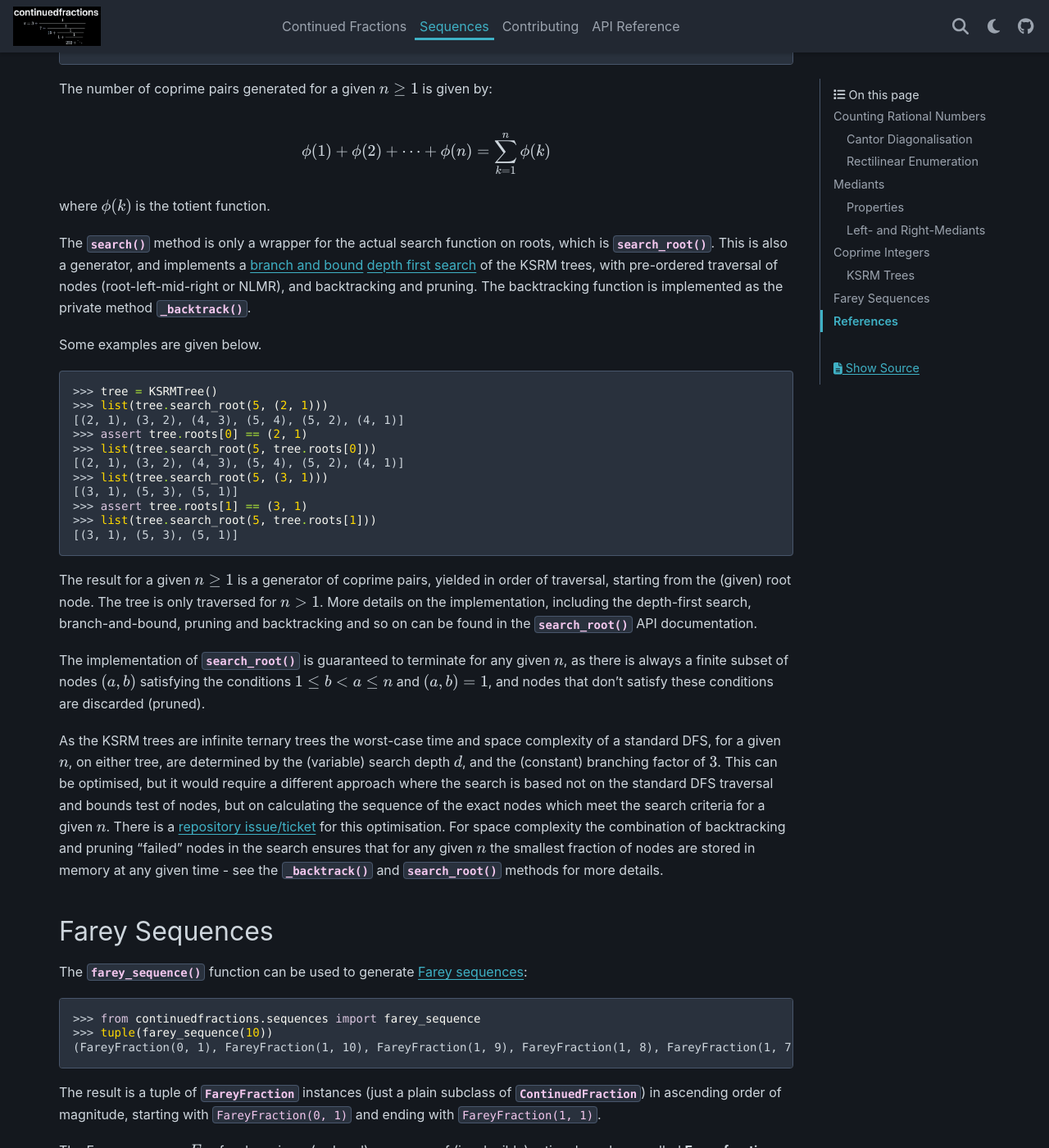
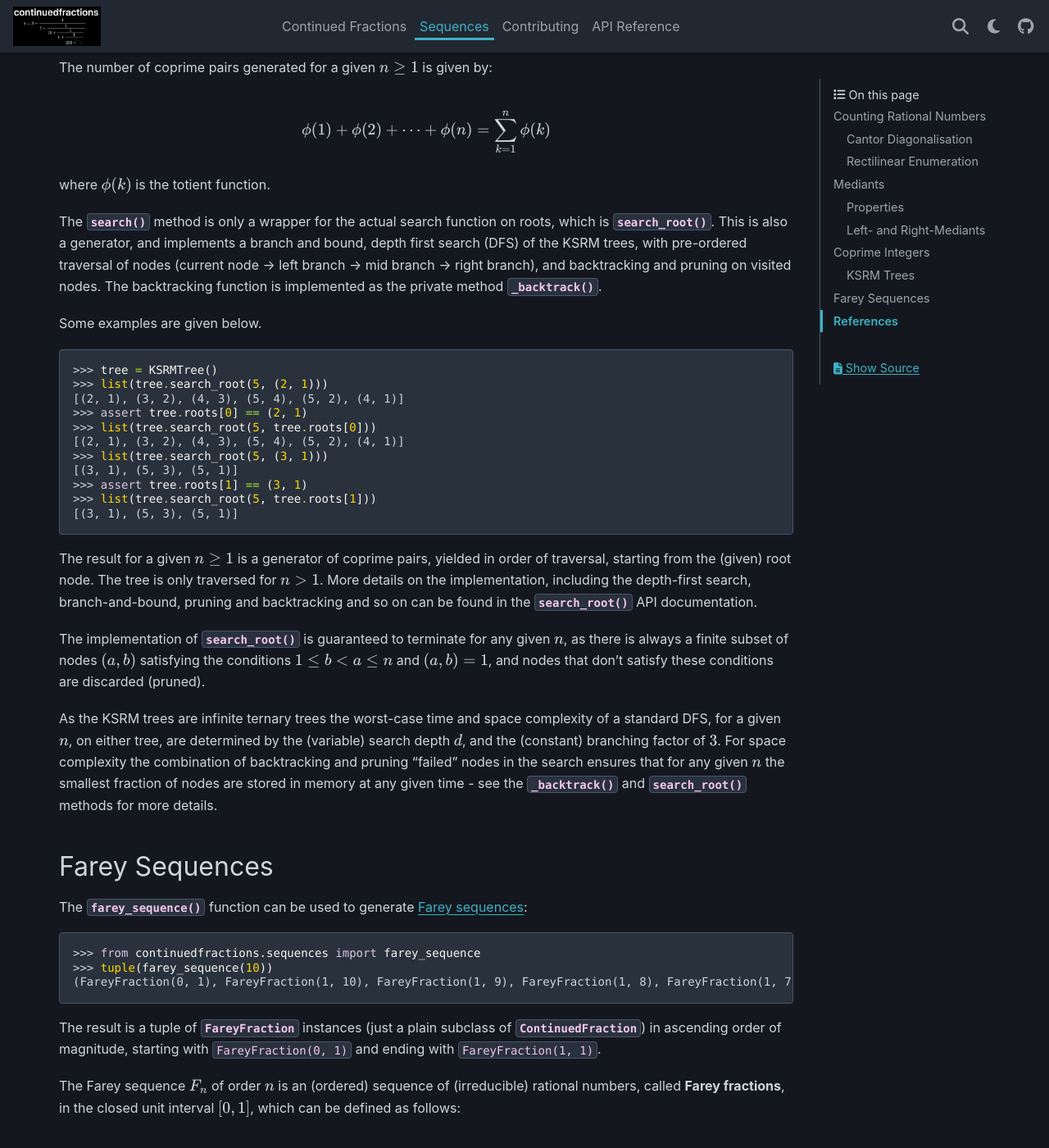
Before and after one commit to sr-murthy/continuedfractions, a Sphinx documentation site: the page built from docs/sources/sequences.rst, in a window 1280 px wide and 1400 px high, scrolled down 19620 px. Shown: the whole window at 82% size. Built offline with Sphinx 7.4.7 and the PyData theme 0.15.4, drawn with Linux system fonts in a browser that asks for light colours; nearby versions of some CDN libraries; some of the changed text lies outside the part shown.

Commit message:
chore: minor naming and docstring tweaks in `sequences.rationals` + tweak Sphinx docs

```diff
--- a/docs/sources/sequences.rst
+++ b/docs/sources/sequences.rst
@@ -17,7 +17,7 @@
 
 The set of rational numbers, denoted by :math:`\mathbb{Q}`, is the set of all reduced integer fractions :math:`\pm\frac{a}{b}` (fractions with the greatest common divisors divided out), including :math:`0 = \frac{0}{1}`, and is infinite but countable (enumerable). The :doc:`sequences <continuedfractions/sequences>` library contains the :py:meth:`~continuedfractions.sequences.rationals` function for counting the rationals in different ways, as described in more detail below.
 
-First, we note that to count the elements of any set involves putting all the elements in some order so that they occur without repetition, and the larger the set the larger is the number of possible orderings (enumerations). As :math:`\mathbb{Q}` is countably infinite - its size or cardinality is denoted by :math:`\aleph_0` (pronounced "Aleph 0"), which is the same as that of the integers :math:`\mathbb{Z}` and the natural (counting) numbers :math:`\mathbb{N}` - there are infinitely many enumerations. A few of these, including some which are well-known and others perhaps less well-known, are described in some detail below. Also, note that, generally, in relation to enumeration, the negative rationals are ignored as they mirror the positive rationals, and all references to "rationals" are to the positive rationals (positive reduced integer fractions), unless otherwise stated.
+First, we note that to count the elements of any set involves putting all of them in a chosen order so that they occur without repetition. The larger the set the larger is the number of possible orderings (enumerations). As :math:`\mathbb{Q}` is countably infinite - its size or cardinality is denoted by :math:`\aleph_0` (pronounced "Aleph 0"), which is the same as that of the integers :math:`\mathbb{Z}` and the natural (counting) numbers :math:`\mathbb{N}` - there are infinitely many enumerations. A few of these, including some which are well-known and others perhaps less well-known, are described in some detail below. Also, note that, generally, in relation to enumeration, the negative rationals are ignored as they mirror the positive rationals, and all references to "rationals" are to the positive rationals (positive reduced integer fractions), unless otherwise stated.
 
 .. _sequences.rationals.cantor-diagonalisation:
 
@@ -547,7 +547,7 @@
 
 where :math:`\phi(k)` is the totient function.
 
-The :py:meth:`~continuedfractions.sequences.KSRMTree.search` method is only a wrapper for the actual search function on roots, which is :py:meth:`~continuedfractions.sequences.KSRMTree.search_root`. This is also a generator, and implements a `branch and bound <https://en.wikipedia.org/wiki/Branch_and_bound>`_ `depth first search <https://en.wikipedia.org/wiki/Depth-first_search>`_ of the KSRM trees, with pre-ordered traversal of nodes (root-left-mid-right or NLMR), and backtracking and pruning. The backtracking function is implemented as the private method :py:meth:`~continuedfractions.sequences.KSRMTree._backtrack`.
+The :py:meth:`~continuedfractions.sequences.KSRMTree.search` method is only a wrapper for the actual search function on roots, which is :py:meth:`~continuedfractions.sequences.KSRMTree.search_root`. This is also a generator, and implements a branch and bound, depth first search (DFS) of the KSRM trees, with pre-ordered traversal of nodes (current node -> left branch -> mid branch -> right branch), and backtracking and pruning on visited nodes. The backtracking function is implemented as the private method :py:meth:`~continuedfractions.sequences.KSRMTree._backtrack`.
 
 Some examples are given below.
 
@@ -569,7 +569,7 @@
 
 The implementation of :py:meth:`~continuedfractions.sequences.KSRMTree.search_root` is guaranteed to terminate for any given :math:`n`, as there is always a finite subset of nodes :math:`(a, b)` satisfying the conditions :math:`1 \leq b < a \leq n` and :math:`(a, b) = 1`, and nodes that don't satisfy these conditions are discarded (pruned).
 
-As the KSRM trees are infinite ternary trees the worst-case time and space complexity of a standard DFS, for a given :math:`n`, on either tree, are determined by the (variable) search depth :math:`d`, and the (constant) branching factor of :math:`3`. This can be optimised, but it would require a different approach where the search is based not on the standard DFS traversal and bounds test of nodes, but on calculating the sequence of the exact nodes which meet the search criteria for a given :math:`n`. There is a `repository issue/ticket <https://github.com/sr-murthy/continuedfractions/issues/109>`_ for this optimisation. For space complexity the combination of backtracking and pruning "failed" nodes in the search ensures that for any given :math:`n` the smallest fraction of nodes are stored in memory at any given time - see the :py:meth:`~continuedfractions.sequences.KSRMTree._backtrack` and :py:meth:`~continuedfractions.sequences.KSRMTree.search_root` methods for more details.
+As the KSRM trees are infinite ternary trees the worst-case time and space complexity of a standard DFS, for a given :math:`n`, on either tree, are determined by the (variable) search depth :math:`d`, and the (constant) branching factor of :math:`3`. For space complexity the combination of backtracking and pruning "failed" nodes in the search ensures that for any given :math:`n` the smallest fraction of nodes are stored in memory at any given time - see the :py:meth:`~continuedfractions.sequences.KSRMTree._backtrack` and :py:meth:`~continuedfractions.sequences.KSRMTree.search_root` methods for more details.
 
 .. _sequences.farey-sequences:
 
```
Also changed, not shown: other parts of docs/sources/sequences.rst (+1 -1 lines), 1 other file.
